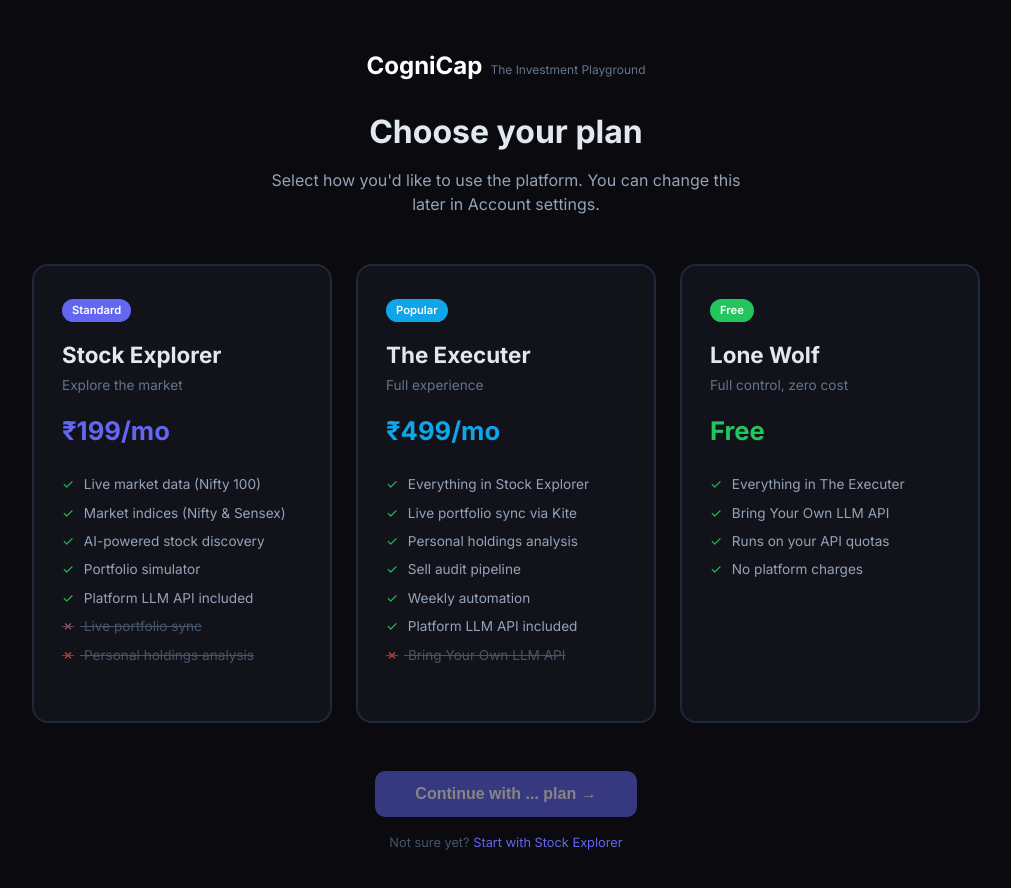
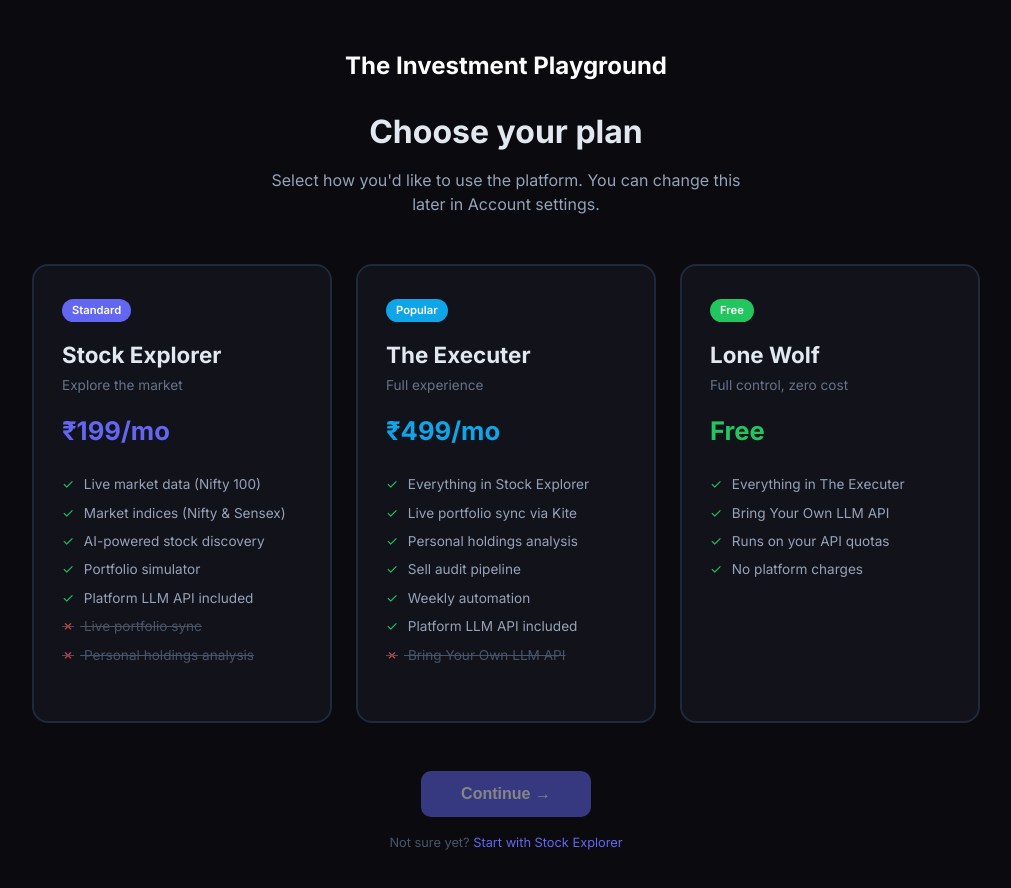
Before and after one commit to gillxsaurabh/The-Investment-Playground, an Angular app in the folder frontend/cognicap-app/: page /onboarding in a window 1280 px wide. Shown: the top 888 px of the page, without its empty margins (134-1145 px from the left). Built offline with nearby package versions, Linux system fonts and the light colour scheme; no server answers; sample sign-in values are in the browser's storage.

Commit message:
fix: update onboarding header to 'The Investment Playground' and simplify button to 'Continue'

```diff
--- a/frontend/cognicap-app/src/app/components/onboarding/onboarding.component.html
+++ b/frontend/cognicap-app/src/app/components/onboarding/onboarding.component.html
@@ -1,8 +1,7 @@
 <div class="onboarding-wrap">
   <div class="onboarding-header">
     <div class="logo-row">
-      <span class="logo-text">CogniCap</span>
-      <span class="logo-sub">The Investment Playground</span>
+      <span class="logo-text">The Investment Playground</span>
     </div>
     <h1>Choose your plan</h1>
     <p class="subtitle">Select how you'd like to use the platform. You can change this later in Account settings.</p>
@@ -42,7 +41,7 @@
       [disabled]="!selectedTier || completing"
       (click)="proceed()"
     >
-      <span *ngIf="!completing">Continue with {{ selectedTier ? tiers[selectedTier - 1].name : '...' }} plan →</span>
+      <span *ngIf="!completing">Continue →</span>
       <span *ngIf="completing">Setting up...</span>
     </button>
     <p class="skip-note">Not sure yet? <a (click)="selectedTier = 1; proceed()" style="cursor:pointer; color:#6366f1;">Start with Stock Explorer</a></p>
```
Also changed, not shown: 1 other file (tests, documents, lock files or other folders).
